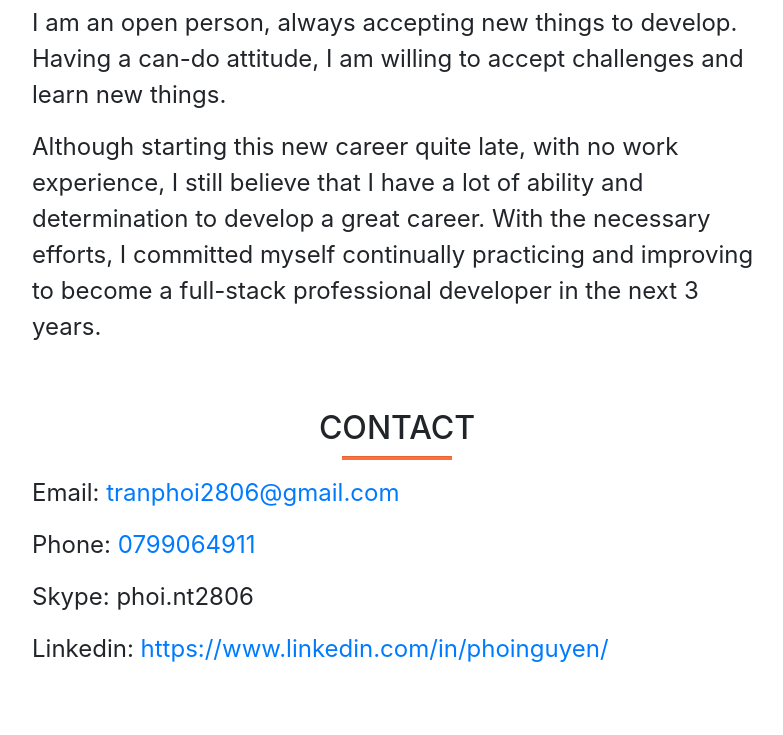
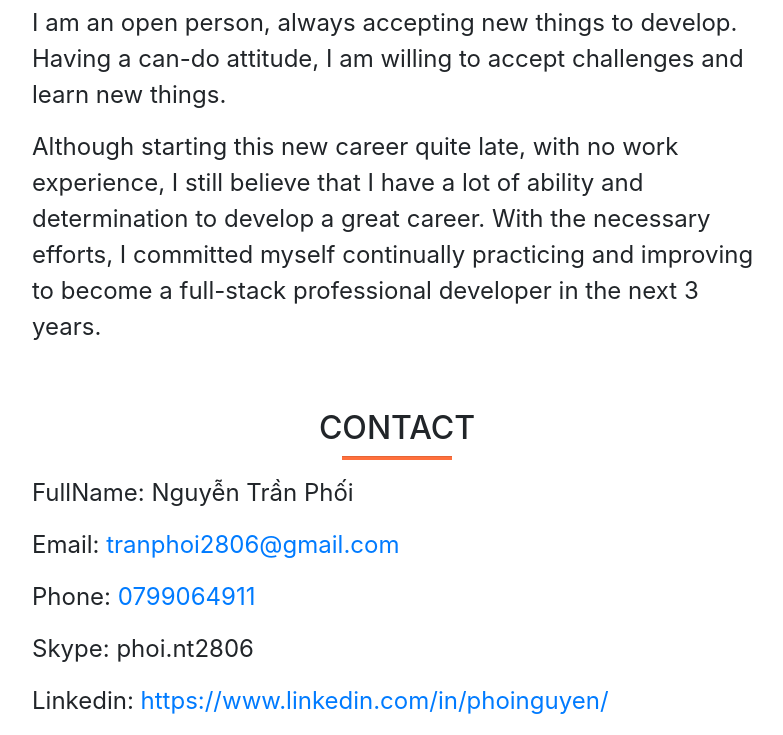
Before and after one commit to phoint/aboutMe, a plain HTML site: page index.html in a window 1280 px wide. Shown: the part 3228-3963 px from the top of the page, without its empty margins (243-1026 px from the left). Before the commit the page ends 3911 px from the top, so only its background shows below. Drawn offline with nearby package versions, Linux system fonts and the light colour scheme.

Commit message:
Update contact info in index.html

```diff
--- a/index.html
+++ b/index.html
@@ -186,6 +186,7 @@
 						<div id="aboutme"></div>
 						<h2 class="text-center">CONTACT</h2>
 						<hr class="underline-heading">
+						<p>FullName: Nguyễn Trần Phối</p>
 						<p>Email: <a href="mailto:tranphoi2806@gmail.com">tranphoi2806@gmail.com</a></p>
 						<p>Phone: <a href="tel:0799064911">0799064911</a></p>
 						<p>Skype: phoi.nt2806</p>
```
